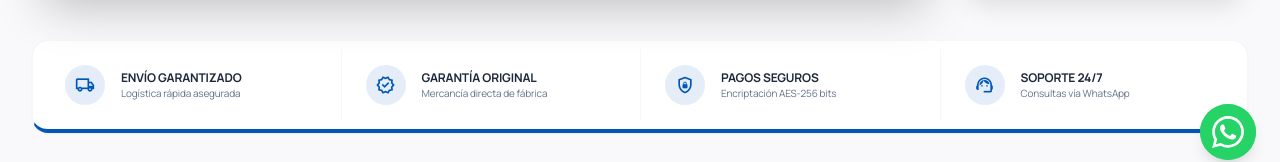
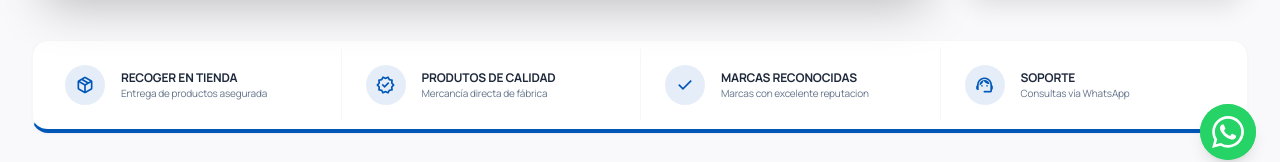
Before and after one commit to SebastianAlcantarr/RayForce, a Nuxt app: page / in a window 1280 px wide. Shown: the part 616-778 px from the top of the page. Built offline with nearby package versions, Linux system fonts and the light colour scheme; no server answers.

Commit message:
Productos sin existencias

```diff
--- a/pages/index.vue
+++ b/pages/index.vue
@@ -244,8 +244,15 @@
                 <span v-if="product.type === 'variable'" class="text-[10px] font-bold text-primary uppercase tracking-widest bg-primary/10 px-2 py-1 rounded-full">Opciones</span>
                 <p v-else class="text-primary font-black text-xl">${{ product.price }}</p>
               </div>
-              <div class="w-10 h-10 rounded-full bg-surface-container-high text-slate-600 flex items-center justify-center group-hover:bg-primary group-hover:text-white transition-colors">
-                <span class="material-symbols-outlined text-xl">shopping_cart</span>
+              <div
+                :class="[
+                  'w-10 h-10 rounded-full flex items-center justify-center transition-colors',
+                  product.stock_status === 'outofstock'
+                    ? 'bg-slate-400 text-white'
+                    : 'bg-surface-container-high text-slate-600 group-hover:bg-primary group-hover:text-white'
+                ]"
+              >
+                <span class="material-symbols-outlined text-xl">{{ product.stock_status === 'outofstock' ? 'remove_shopping_cart' : 'shopping_cart' }}</span>
               </div>
             </div>
           </div>
@@ -442,10 +449,10 @@ const categories = [
 
 // === Trust Features ===
 const trustItems = [
-  { title: 'Envío Garantizado', description: 'Logística rápida asegurada', icon: 'local_shipping' },
-  { title: 'Garantía Original', description: 'Mercancía directa de fábrica', icon: 'verified' },
-  { title: 'Pagos Seguros', description: 'Encriptación AES-256 bits', icon: 'shield_lock' },
-  { title: 'Soporte 24/7', description: 'Consultas vía WhatsApp', icon: 'support_agent' },
+  { title: 'Recoger en tienda ', description: 'Entrega de productos asegurada', icon: 'package_2' },
+  { title: 'Produtos de calidad', description: 'Mercancía directa de fábrica', icon: 'verified' },
+  { title: 'Marcas reconocidas', description: 'Marcas con excelente reputacion', icon: 'check' },
+  { title: 'Soporte ', description: 'Consultas vía WhatsApp', icon: 'support_agent' },
 ]
 
 // === Lista de Marcas del Carrusel ===
```
